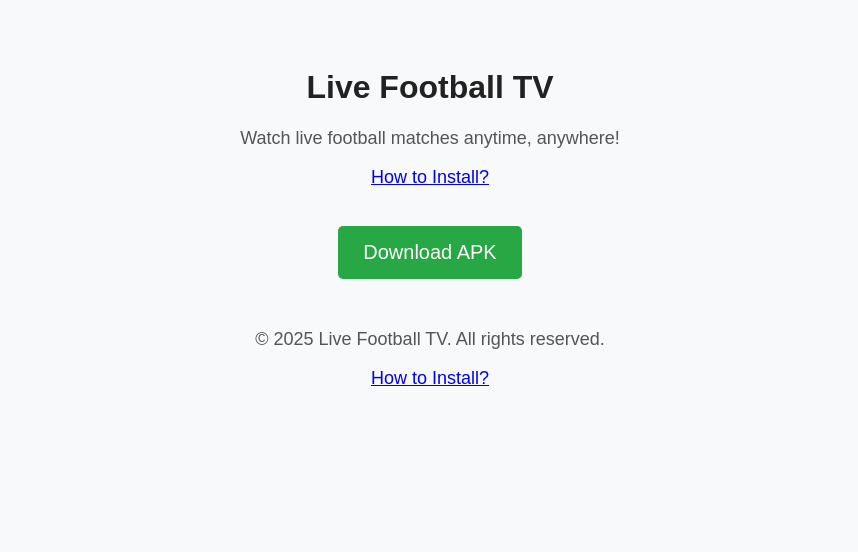
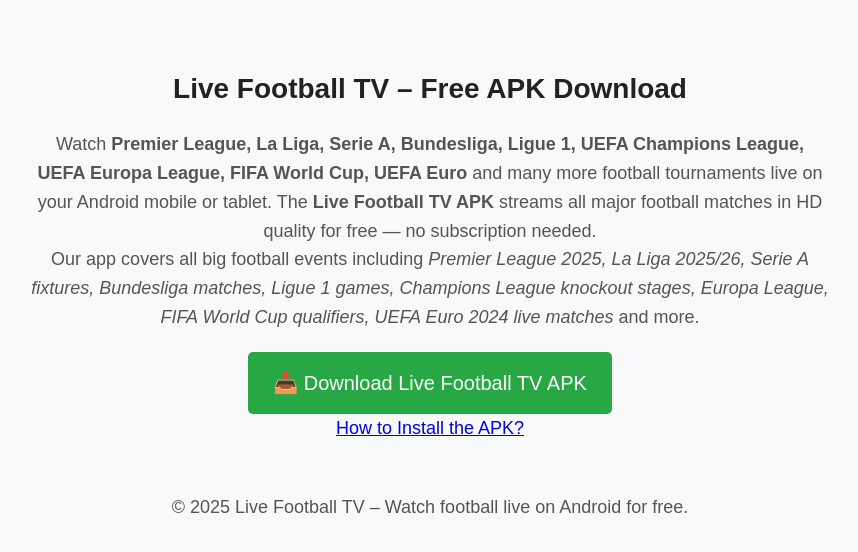
Before and after one commit to sports-tv-app/football, a plain HTML site: page index.html in a window 1280 px wide. Shown: the whole page, without its empty margins (210-1068 px from the left). Drawn offline with Linux system fonts and the light colour scheme.

Commit message:
Add files via upload

```diff
--- a/index.html
+++ b/index.html
@@ -3,20 +3,26 @@
 <head>
     <meta charset="UTF-8">
     <meta name="viewport" content="width=device-width, initial-scale=1.0">
-    <title>Live Football TV - Download APK</title>
+    <title>Live Football TV APK – Watch Premier League, La Liga, Champions League, World Cup Free</title>
+    <meta name="description" content="Download Live Football TV APK to watch Premier League, La Liga, Serie A, Bundesliga, Ligue 1, Champions League, Europa League, FIFA World Cup, UEFA Euro 2024 live on Android mobile and tablets for free.">
+    <meta name="keywords" content="live football tv, live football tv app, football tv apk, watch football free, premier league live streaming, la liga live apk, serie a live android, bundesliga apk, ligue 1 live app, champions league streaming, europa league live app, fifa world cup 2026 live, uefa euro 2024 live, free football streaming android">
     <style>
         body {
             font-family: Arial, sans-serif;
             background: #f8f9fa;
             text-align: center;
             padding: 40px;
+            line-height: 1.6;
         }
         h1 {
             color: #222;
+            font-size: 28px;
         }
         p {
             font-size: 18px;
             color: #555;
+            max-width: 800px;
+            margin: auto;
         }
         .btn {
             display: inline-block;
@@ -40,16 +46,22 @@
 </head>
 <body>
 
-    <h1>Live Football TV</h1>
-    <p>Watch live football matches anytime, anywhere!</p>
-    <p><a href="instructions.html">How to Install?</a></p>
+    <h1>Live Football TV – Free APK Download</h1>
+    <p>
+        Watch <strong>Premier League, La Liga, Serie A, Bundesliga, Ligue 1, UEFA Champions League, UEFA Europa League, FIFA World Cup, UEFA Euro</strong> and many more football tournaments live on your Android mobile or tablet.
+        The <strong>Live Football TV APK</strong> streams all major football matches in HD quality for free — no subscription needed.
+    </p>
+    <p>
+        Our app covers all big football events including <em>Premier League 2025, La Liga 2025/26, Serie A fixtures, Bundesliga matches, Ligue 1 games, Champions League knockout stages, Europa League, FIFA World Cup qualifiers, UEFA Euro 2024 live matches</em> and more.
+    </p>
 
-    <!-- Replace link below with your actual APK file link -->
-    <a href="live-football-tv.apk" class="btn" download>Download APK</a>
+    <!-- Download button -->
+    <a href="live-football-tv.apk" class="btn" download>📥 Download Live Football TV APK</a>
+
+    <p><a href="instructions.html">How to Install the APK?</a></p>
 
     <footer>
-        <p>© 2025 Live Football TV. All rights reserved.</p>
-    <p><a href="instructions.html">How to Install?</a></p>
+        <p>© 2025 Live Football TV – Watch football live on Android for free.</p>
     </footer>
 
 </body>
```
